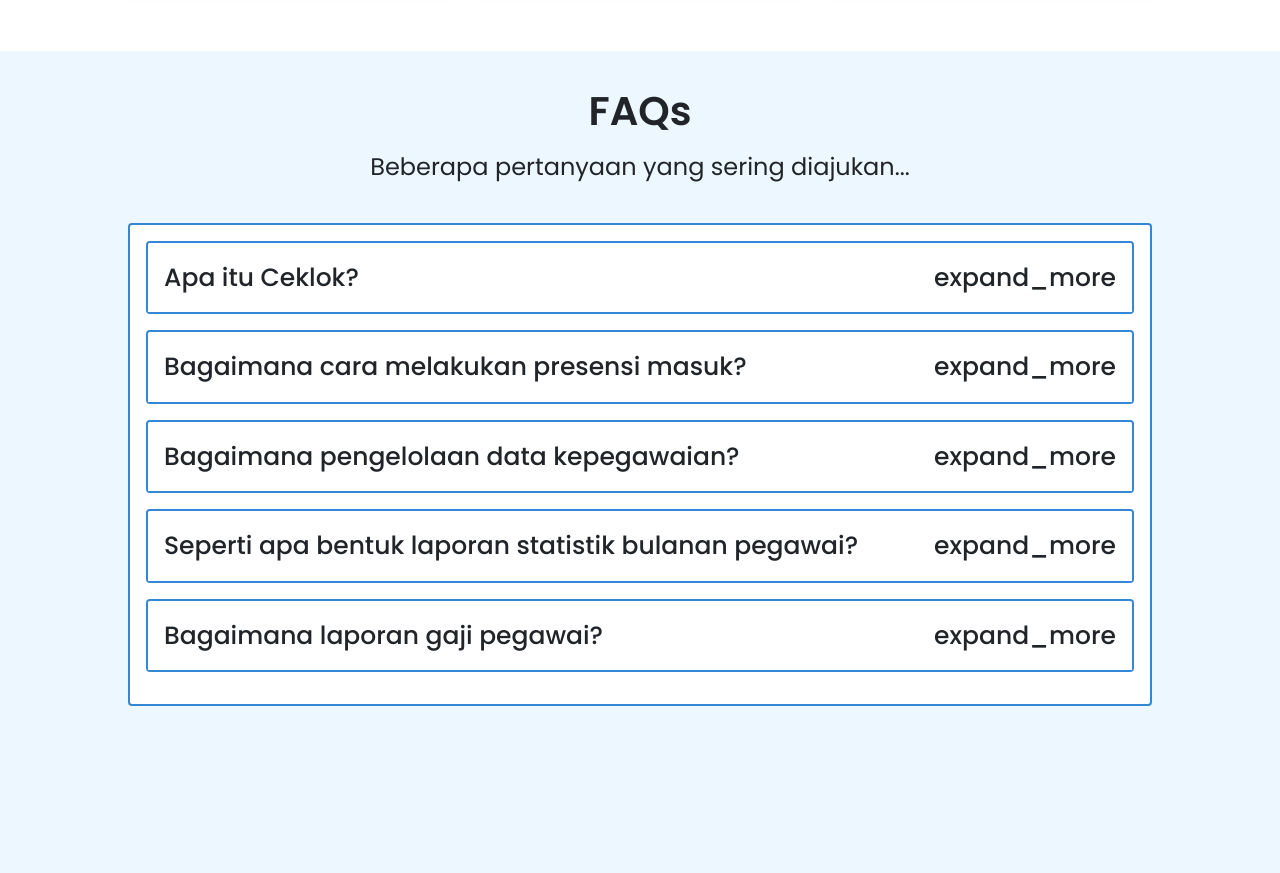
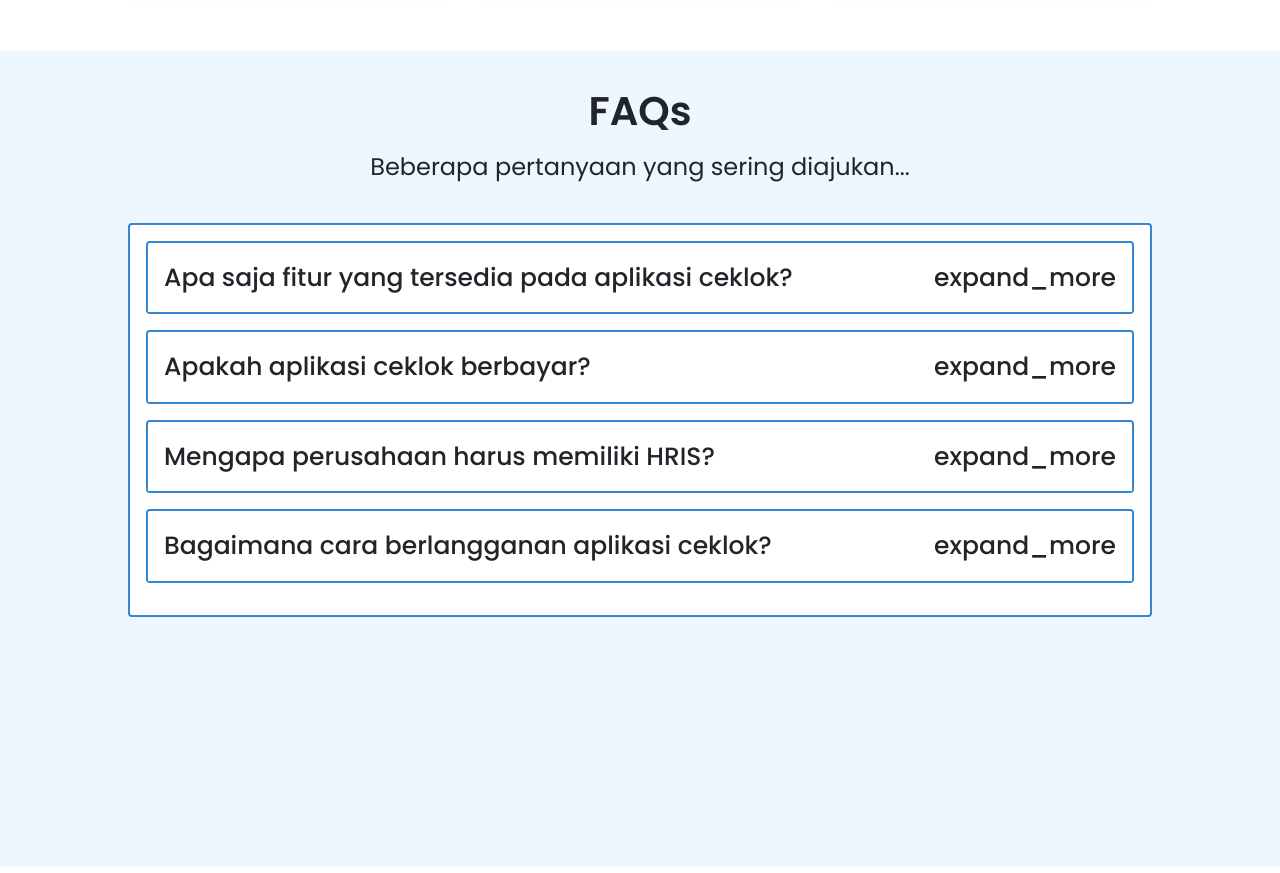
Before and after one commit to adisatyaitconsultant/aitc.github.io, a Jekyll site: the page built from index.html, in a window 1280 px wide and 900 px high, scrolled down 4650 px, cut to the strip 0-873 px from the top of the window. Built offline with Jekyll 4.4.1, drawn with Linux system fonts in a browser that asks for light colours.

Commit message:
update FAQ's

```diff
--- a/_includes/faq_content.html
+++ b/_includes/faq_content.html
@@ -9,7 +9,7 @@
         <div class="card mb-3">
           <div class="card-header" id="headingExample1" data-bs-toggle="collapse" data-bs-target="#collapseExample1" aria-expanded="false" aria-controls="collapseExample1">
             <div class="card-body">
-              Apa itu Ceklok?
+              Apa saja fitur yang tersedia pada aplikasi ceklok?
               <span class="material-symbols-outlined">
                 expand_more
               </span>
@@ -17,14 +17,14 @@
           </div>
           <div class="collapse" id="collapseExample1">
             <div class="card-body">
-              Lorem ipsum dolor sit amet consectetur adipisicing elit. Magnam alias eum beatae, nihil iure ullam tempore vitae repellendus perspiciatis, voluptatem et fugiat fuga necessitatibus pariatur quia. Iusto nisi nulla temporibus?
+              Ceklok turut mengembangkan perusahaan Anda dengan fitur-fitur yang beragam, seperti fitur Penggajian untuk kelola gaji pegawai, fitur kepegawaian untuk manajemen data pegawai, fitur presensi kehadiran, fitur laporan overtime, dan masih banyak lainnya yang dapat memudahkan operasional sehari-hari.
             </div>
           </div>
         </div>
         <div class="card mb-3">
           <div class="card-header" id="headingExample2" data-bs-toggle="collapse" data-bs-target="#collapseExample2" aria-expanded="false" aria-controls="collapseExample2">
             <div class="card-body">
-              Bagaimana cara melakukan presensi masuk?
+              Apakah aplikasi ceklok berbayar?
               <span class="material-symbols-outlined">
                 expand_more
               </span>
@@ -32,14 +32,14 @@
           </div>
           <div class="collapse" id="collapseExample2">
             <div class="card-body">
-              Lorem ipsum dolor sit amet consectetur adipisicing elit. Magnam alias eum beatae, nihil iure ullam tempore vitae repellendus perspiciatis, voluptatem et fugiat fuga necessitatibus pariatur quia. Iusto nisi nulla temporibus?
+              Tidak, aplikasi ceklok 100% gratis, tanpa batasan karyawan atau waktu. Aplikasi ceklok memang memiliki peningkatan opsional, yang mungkin diinginkan oleh banyak UKM dan perusahaan besar, tetapi untuk sebagian besar bisnis, terutama yang lebih kecil, versi gratisnya sudah lebih dari cukup.
             </div>
           </div>
         </div>
         <div class="card mb-3">
           <div class="card-header" id="headingExample3" data-bs-toggle="collapse" data-bs-target="#collapseExample3" aria-expanded="false" aria-controls="collapseExample3">
             <div class="card-body">
-              Bagaimana pengelolaan data kepegawaian?
+              Mengapa perusahaan harus memiliki HRIS?
               <span class="material-symbols-outlined">
                 expand_more
               </span>
@@ -47,14 +47,14 @@
           </div>
           <div class="collapse" id="collapseExample3">
             <div class="card-body">
-              Lorem ipsum dolor sit amet consectetur adipisicing elit. Magnam alias eum beatae, nihil iure ullam tempore vitae repellendus perspiciatis, voluptatem et fugiat fuga necessitatibus pariatur quia. Iusto nisi nulla temporibus?
+              Alasan mengapa perusahaan harus memiliki HRIS, karena sistem tersebut memiliki banyak manfaat bagi perusahaan, dengan mengimplementasikan HRIS, pengelolaan administrasi perusahaan dapat dilakukan lebih efekttif dan efisien. Sistem HRIS akan mendigitalisasi semua proses yang semula dilakukan secara manual.
             </div>
           </div>
         </div>
         <div class="card mb-3">
           <div class="card-header" id="headingExample4" data-bs-toggle="collapse" data-bs-target="#collapseExample4" aria-expanded="false" aria-controls="collapseExample4">
             <div class="card-body">
-              Seperti apa bentuk laporan statistik bulanan pegawai?
+              Bagaimana cara berlangganan aplikasi ceklok?
               <span class="material-symbols-outlined">
                 expand_more
               </span>
@@ -62,22 +62,7 @@
           </div>
           <div class="collapse" id="collapseExample4">
             <div class="card-body">
-              Lorem ipsum dolor sit amet consectetur adipisicing elit. Magnam alias eum beatae, nihil iure ullam tempore vitae repellendus perspiciatis, voluptatem et fugiat fuga necessitatibus pariatur quia. Iusto nisi nulla temporibus?
-            </div>
-          </div>
-        </div>
-        <div class="card mb-3">
-          <div class="card-header" id="headingExample5" data-bs-toggle="collapse" data-bs-target="#collapseExample5" aria-expanded="false" aria-controls="collapseExample5">
-            <div class="card-body">
-              Bagaimana laporan gaji pegawai?
-              <span class="material-symbols-outlined">
-                expand_more
-              </span>
-            </div>
-          </div>
-          <div class="collapse" id="collapseExample5">
-            <div class="card-body">
-              Lorem ipsum dolor sit amet consectetur adipisicing elit. Magnam alias eum beatae, nihil iure ullam tempore vitae repellendus perspiciatis, voluptatem et fugiat fuga necessitatibus pariatur quia. Iusto nisi nulla temporibus?
+              Anda bisa mengakses support@ceklok.com untuk berkonsultasi dengan tim kami atau Anda bisa langsung menghubungi nomor WhatsApp: 088227107255 sekaligus berlangganan dengan aplikasi ceklok.
             </div>
           </div>
         </div>
```
